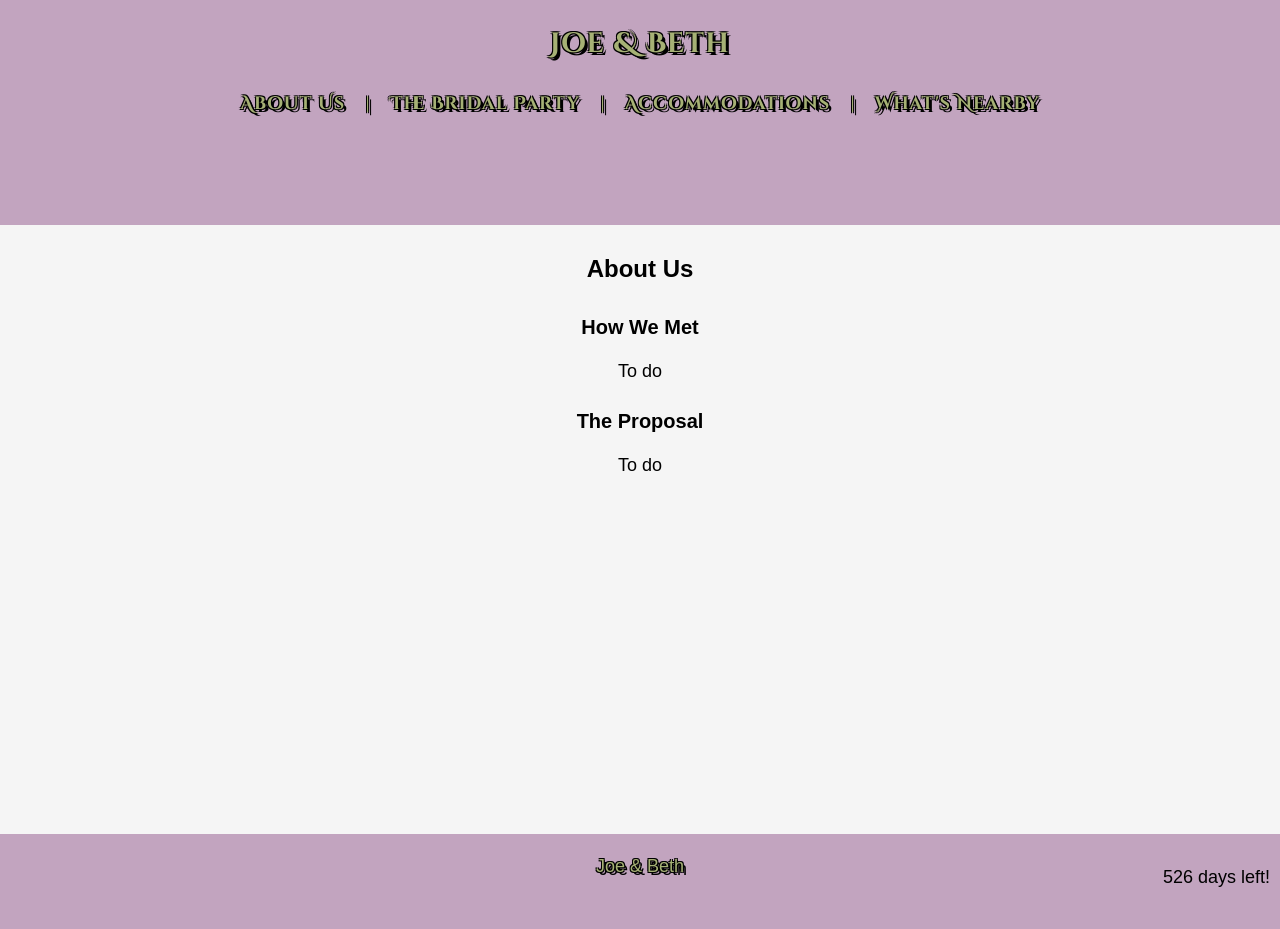
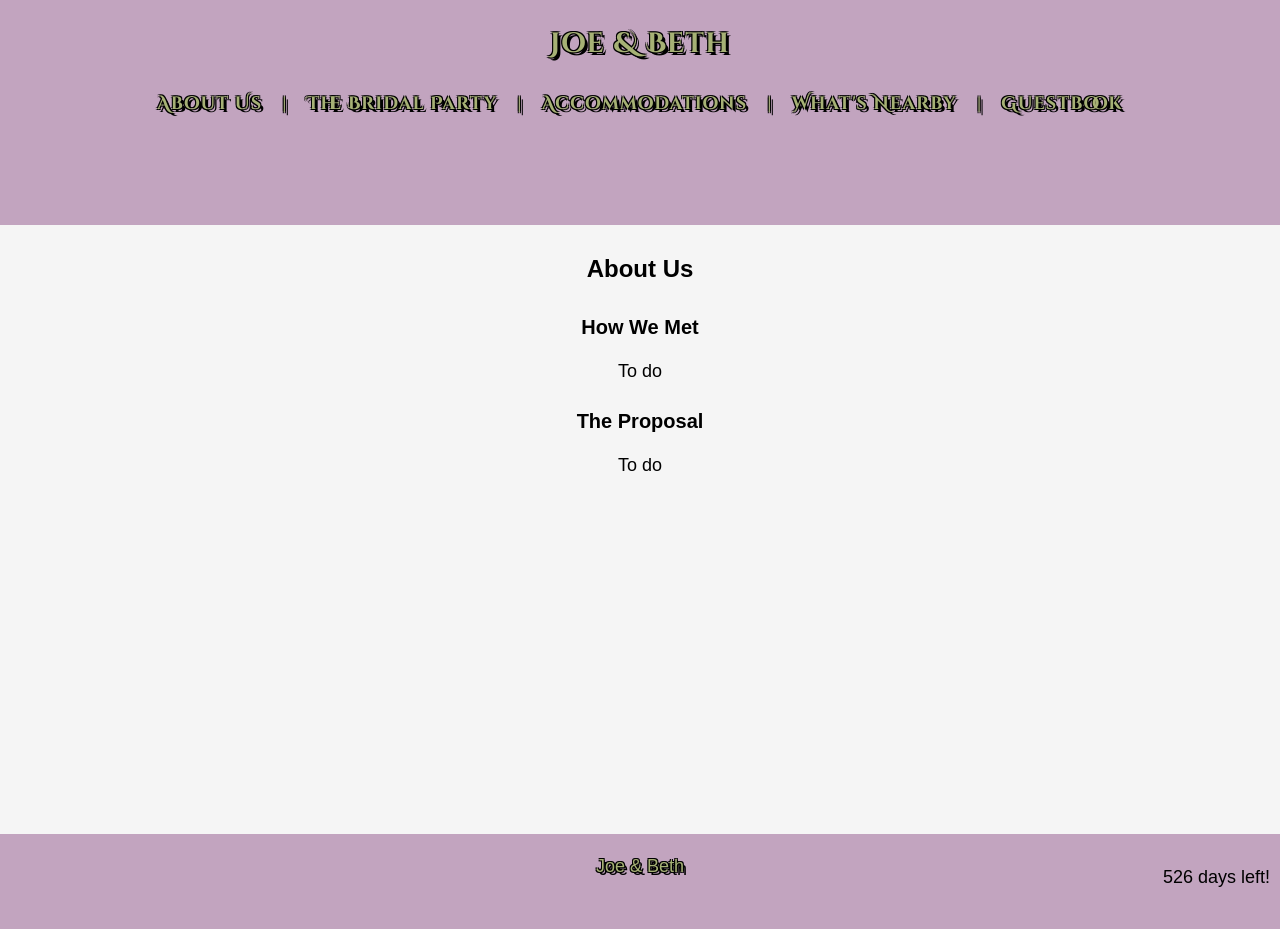
Before and after one commit to joeandbeth2017/joeandbeth2017.github.io, a Jekyll site: the page built from aboutus.md, in a window 1280 px wide. Built offline with Jekyll 4.4.1, drawn with Linux system fonts in a browser that asks for light colours.

Commit message:
Update _config.yml

```diff
--- a/_config.yml
+++ b/_config.yml
@@ -17,6 +17,8 @@ navlinks:
       url: /accommodations/
     - text: What's Nearby
       url: /nearby/
+    - text: Guestbook
+      url: /guestbook/
 
 # Enter your Google Analytics web tracking code (e.g. UA-2110908-2) to activate tracking
 google_analytics: UA-67591322-1
```
